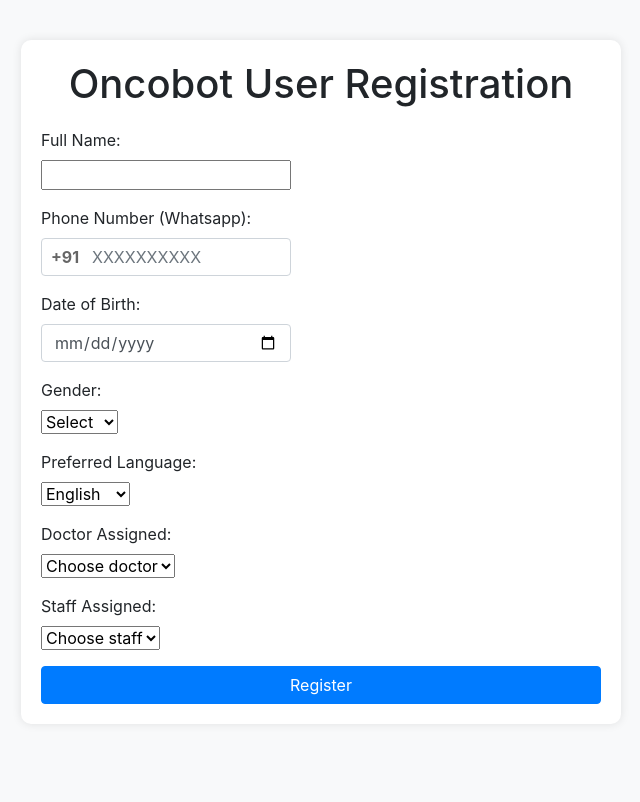
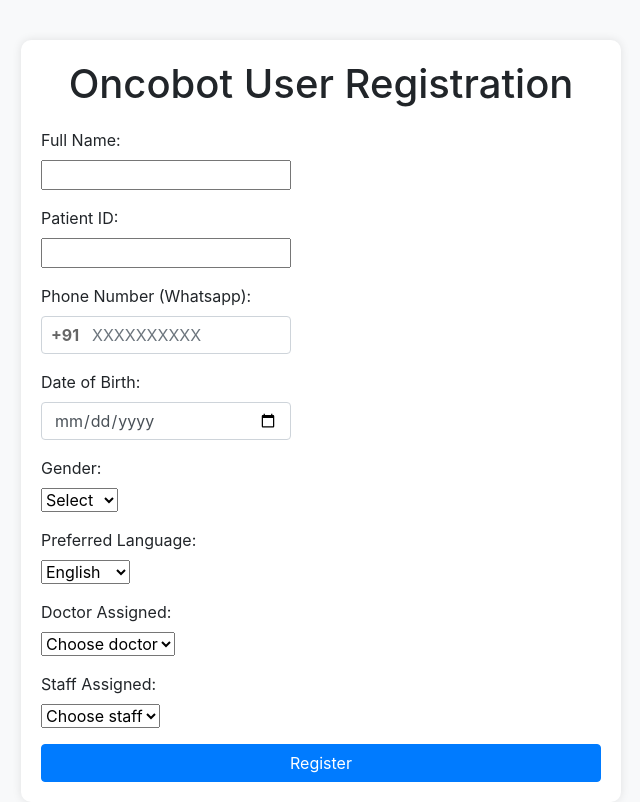
Before and after one commit to akshatsanghvi211103/onboarding-oncobot, a Django app: page / in a window 1280 px wide. Shown: the whole page, without its empty margins (319-959 px from the left). Before the commit the page ends 704 px from the top, so only its background shows below. Run offline with Django 5.2, Linux system fonts and the light colour scheme; some libraries are stand-ins or nearby versions.

Commit message:
patient id added

```diff
--- a/myproject/registration_app/forms.py
+++ b/myproject/registration_app/forms.py
@@ -33,6 +33,7 @@ GENDER_CHOICES = [
 
 class UserRegistrationForm(forms.Form):
     full_name = forms.CharField(label="Full Name", max_length=100, required=True)
+    patient_id = forms.CharField(label="Patient ID", max_length=100, required=True)
     phone_number = forms.CharField(
         label="Phone Number (Whatsapp)",
         max_length=20,
--- a/myproject/registration_app/templates/registration_app/registration_form.html
+++ b/myproject/registration_app/templates/registration_app/registration_form.html
@@ -41,10 +41,11 @@
         .phone-input {
             padding-left: 50px !important;
         }
-        /* Make DOB, phone number, and full name fields shorter */
+        /* Make DOB, phone number, full name, and patient ID fields shorter */
         #id_date_of_birth,
         #id_phone_number,
-        #id_full_name {
+        #id_full_name,
+        #id_patient_id {
             max-width: 250px !important;
             width: 250px !important;
         }
```
